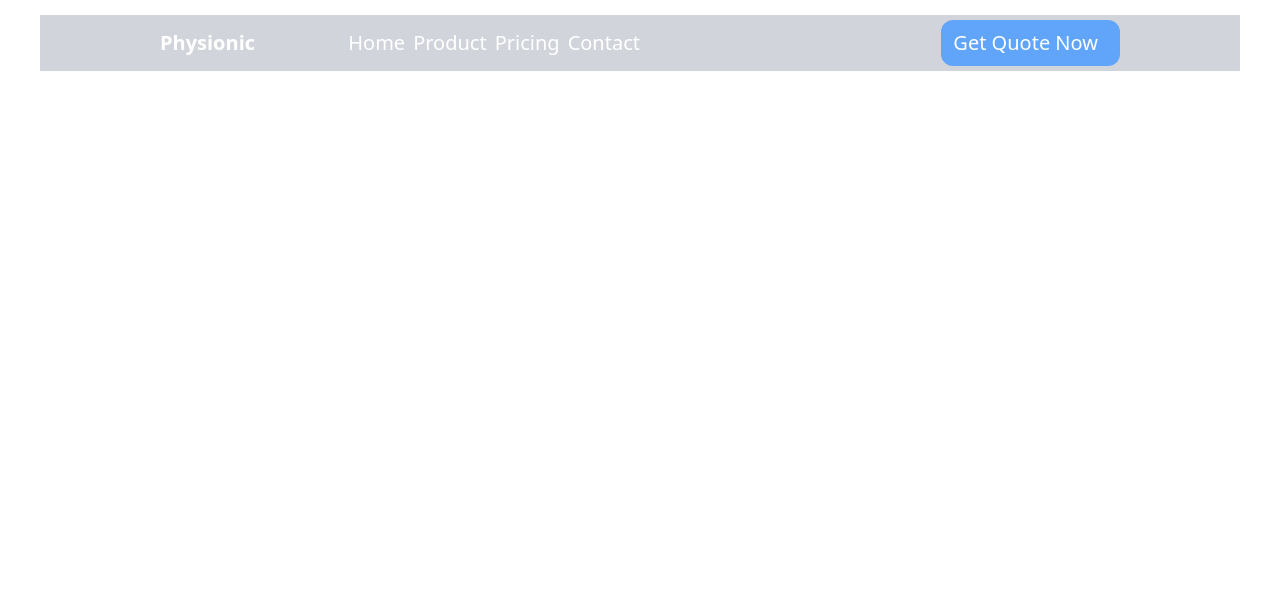
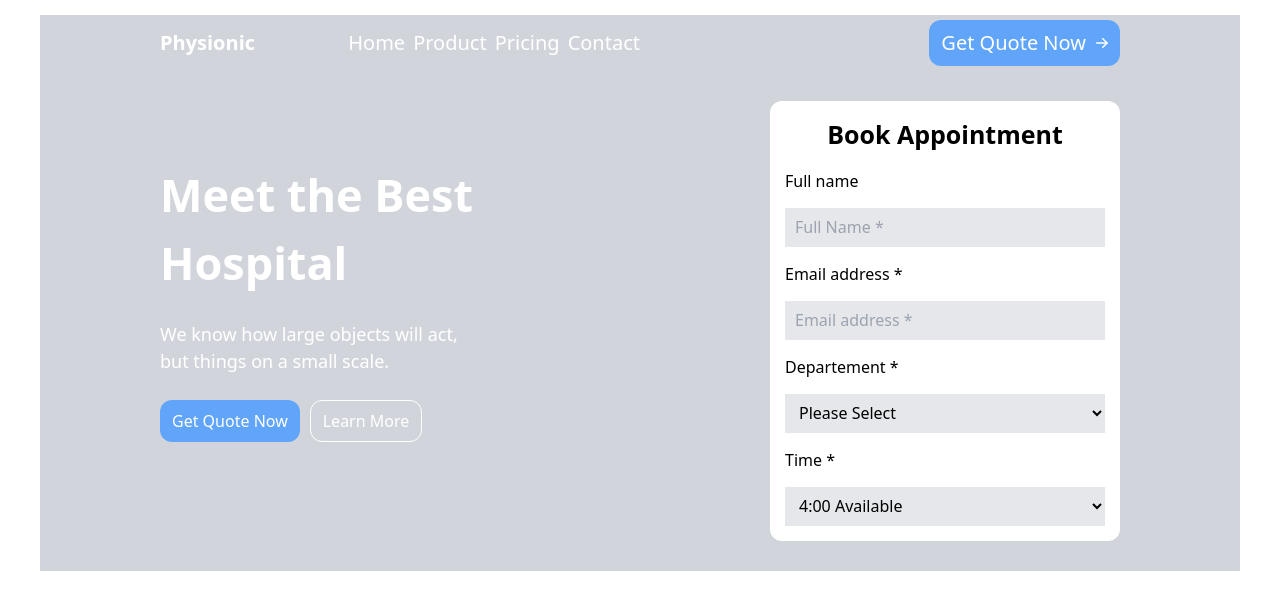
Before and after one commit to Firdavs001-hue/git4-w, a website: page src/index.html in a window 1280 px wide. Drawn offline with nearby package versions, Linux system fonts and the light colour scheme; files that its build step writes are made by us from their sources.

Commit message:
header adding second part

```diff
--- a/src/index.html
+++ b/src/index.html
@@ -25,6 +25,31 @@
 
                 <p class="lg:hidden">☰</p>
             </nav>
+            <div class="lg:h-[500px] w-[80%] m-auto flex flex-col gap-[30px]  lg:flex-row items-center lg:justify-between">
+                <div class="text-white w-[400px] h-[320px] flex flex-col gap-[25px]">
+                    <h2 class="text-[45px] font-bold">Meet the Best Hospital</h2>
+                    <p class="text-[18px]">We know how large objects will act,  <br>but things on a small scale.</p>
+                    <div class="btns flex gap-[10px]">
+                        <button class="py-[8px] px-[12px] rounded-xl text-white bg-blue-400">Get Quote Now</button>
+                        <button class="py-[8px] px-[12px] rounded-xl text-white border-[1px] border-solid border-white">Learn More</button>
+                    </div>
+                </div>
+                <div class="w-[350px] h-[440px] flex flex-col gap-[15px] p-[15px] bg-white rounded-xl">
+                    <h3 class="text-[25px] font-bold text-center">Book Appointment</h3>
+                    <p>Full name</p>
+                    <input class="h-[40px] py-[5px] px-[10px] bg-gray-200"  placeholder="Full Name * " type="text">
+                    <p>Email address *</p>
+                    <input class="h-[40px] py-[5px] px-[10px] bg-gray-200"  placeholder="Email address * " type="email">
+                    <p>Departement *</p>
+                    <select class="h-[40px] py-[5px] px-[10px] bg-gray-200" name="options" id="">
+                        <option value="1">Please Select</option>
+                    </select>
+                    <p>Time *</p>
+                    <select class="h-[40px] py-[5px] px-[10px] bg-gray-200" name="options" id="">
+                        <option value="1">4:00 Available</option>
+                    </select>
+                </div>
+            </div>
         </header>
     </body>
 </html>
```
Also changed, not shown: src/Vector.png (added), src/ant-design_twitter-outlined.png (added), src/facebook.png (added), src/icn arrow-right icn-xs.png (added), src/icn-circle circle-md.png (added), src/icn-circle-gray.png (added), src/icn-circle-green.png (added), src/instagram.png (added), src/stars.png (added), src/user1.jpg (added), src/user2.jpg (added), src/user3.jpg (added).
